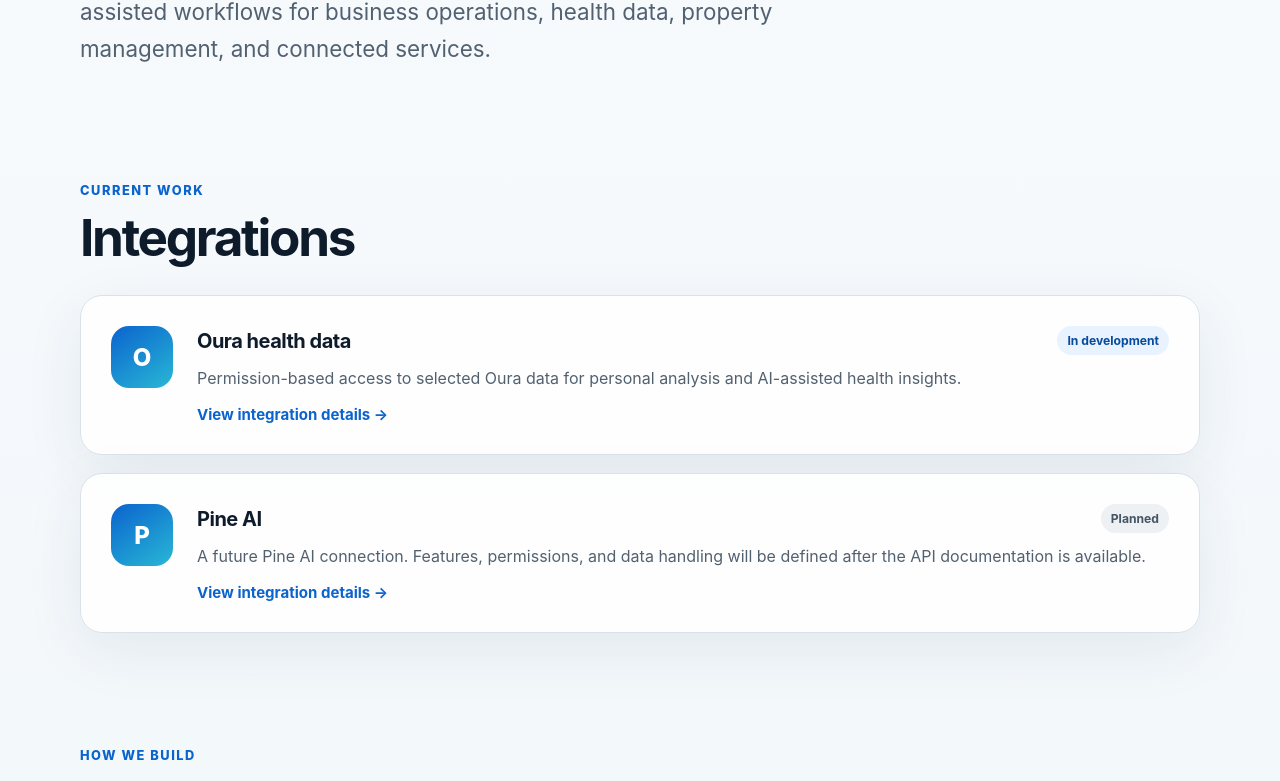
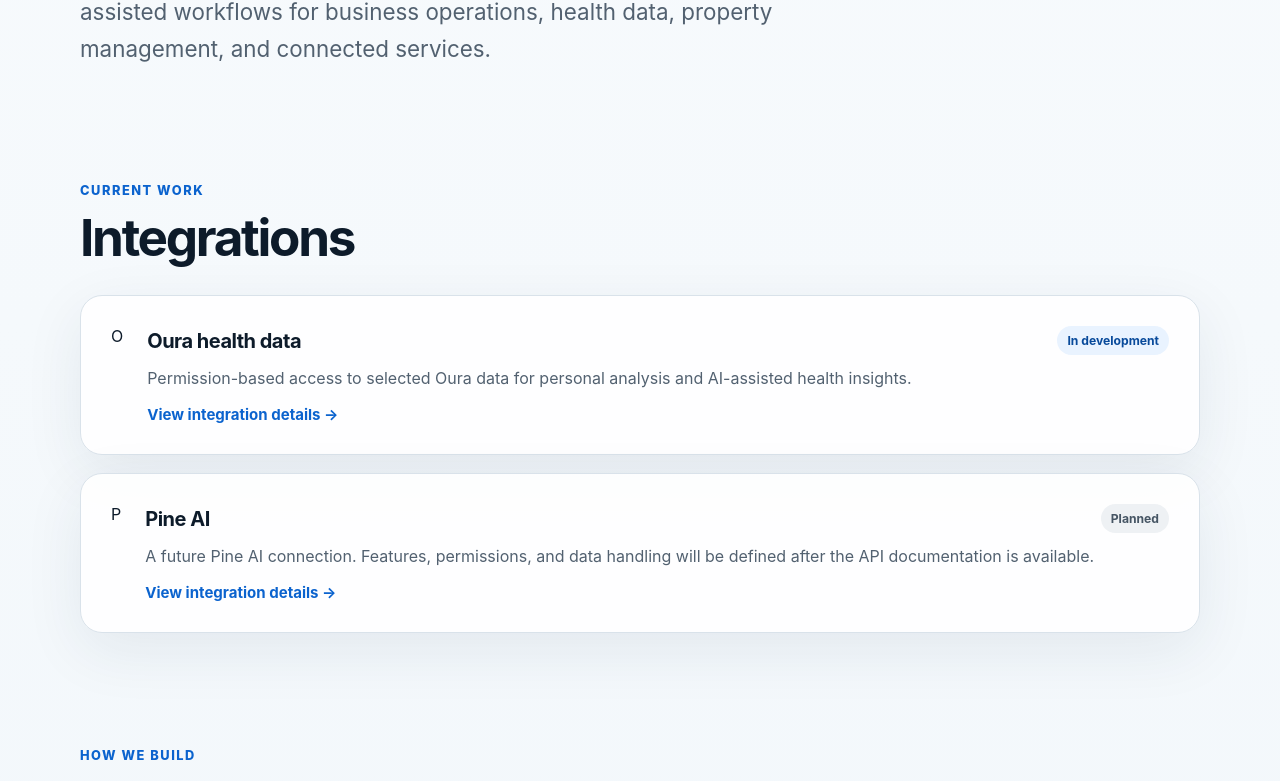
Before and after one commit to BrentAChristensen/oura-chatgpt-integration, a Next.js app: page / in a window 1280 px wide. Shown: the part 574-1355 px from the top of the page. Built offline with nearby package versions, Linux system fonts and the light colour scheme.

Commit message:
Add branded integration wordmark styles

```diff
--- a/app/globals.css
+++ b/app/globals.css
@@ -123,16 +123,43 @@
   border-color: #a9c7e5;
   box-shadow: 0 24px 70px rgba(20, 53, 82, .12);
 }
-.integration-icon {
+.integration-logo {
   display: grid;
   place-items: center;
-  width: 62px;
-  height: 62px;
+  align-self: start;
+  width: 112px;
+  min-height: 62px;
+  padding: 12px;
+  border: 1px solid var(--line);
   border-radius: 18px;
-  background: linear-gradient(145deg, var(--blue), var(--cyan));
-  color: white;
-  font-size: 1.5rem;
-  font-weight: 800;
+  background: #fff;
+  font-weight: 850;
+  line-height: 1;
+  letter-spacing: -.04em;
+  text-align: center;
+}
+.oura-logo {
+  color: #111;
+  font-size: 1.12rem;
+  letter-spacing: .16em;
+}
+.pine-logo {
+  color: #166534;
+  font-size: 1rem;
+  letter-spacing: .08em;
+}
+.anthem-logo {
+  color: #145da0;
+  font-size: .9rem;
+  letter-spacing: .06em;
+}
+.anthem-logo small {
+  display: block;
+  margin-top: 5px;
+  font-size: .48rem;
+  font-weight: 750;
+  letter-spacing: .02em;
+  line-height: 1.15;
 }
 .card-topline { display: flex; align-items: center; justify-content: space-between; gap: 16px; }
 .integration-card p { margin: 10px 0 12px; color: var(--muted); }
```
